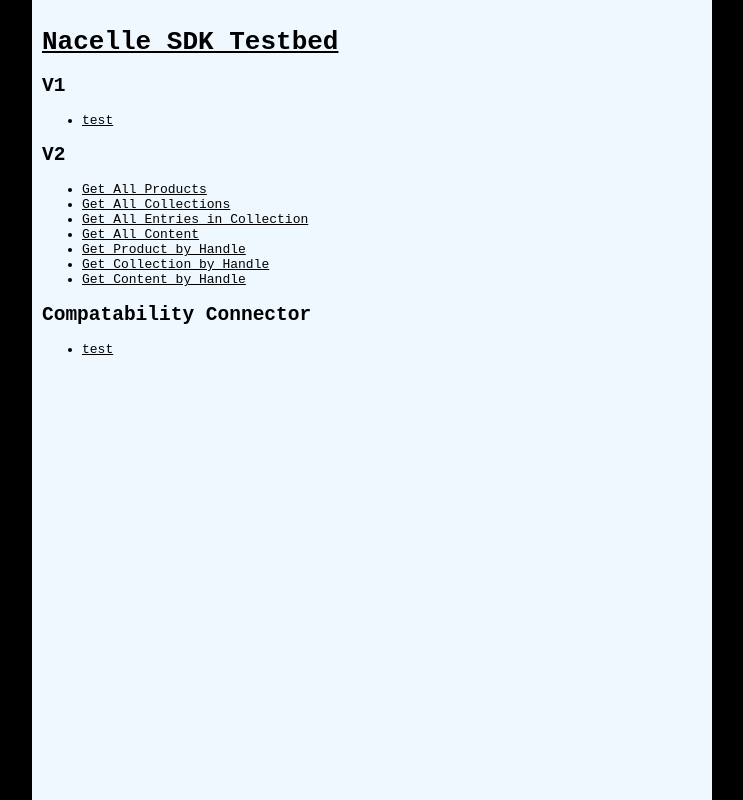
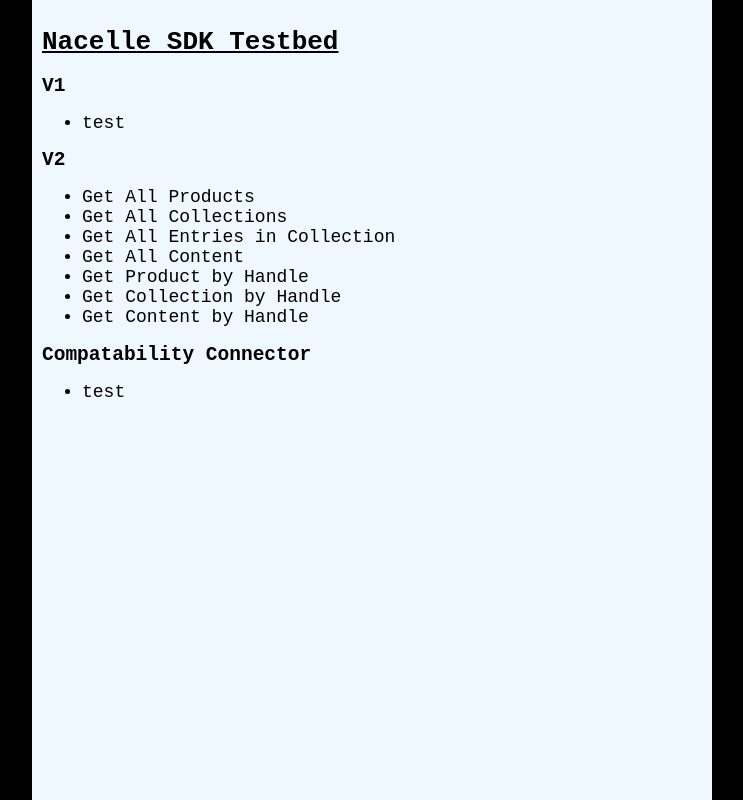
Before and after one commit to ngafar/nacelle-sdk-testbed, a React (Create React App) app: page / in a window 1280 px wide. Shown: the whole page, without its empty margins (268-1011 px from the left). Built offline with nearby package versions, Linux system fonts and the light colour scheme.

Commit message:
homepage font now larger

```diff
--- a/src/styles.css
+++ b/src/styles.css
@@ -17,6 +17,21 @@
 
 a {
   color: #000;
+}
+
+li {
+  /* for homepage content */
+  font-size: 18px;
+}
+
+li a {
+  /* for homepage content */
+  text-decoration: none;
+}
+
+li a:hover {
+  /* for homepage content */
+  text-decoration: underline;
 }
 
 section {
@@ -41,6 +56,7 @@
   border: 0;
   border-radius: 0;
   padding: 10px;
+  font-weight: 900;
 }
 
 button:hover {
```
